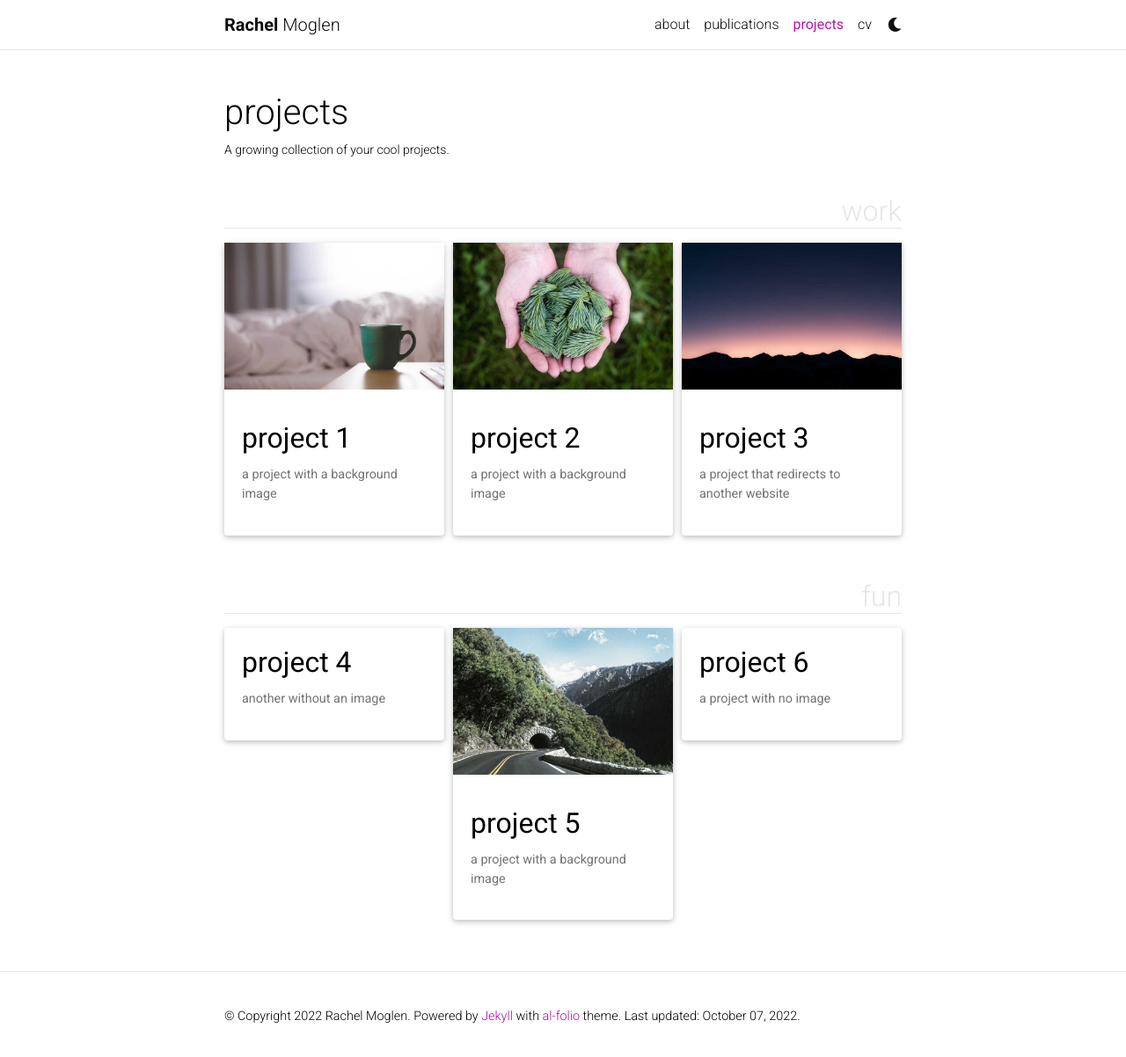
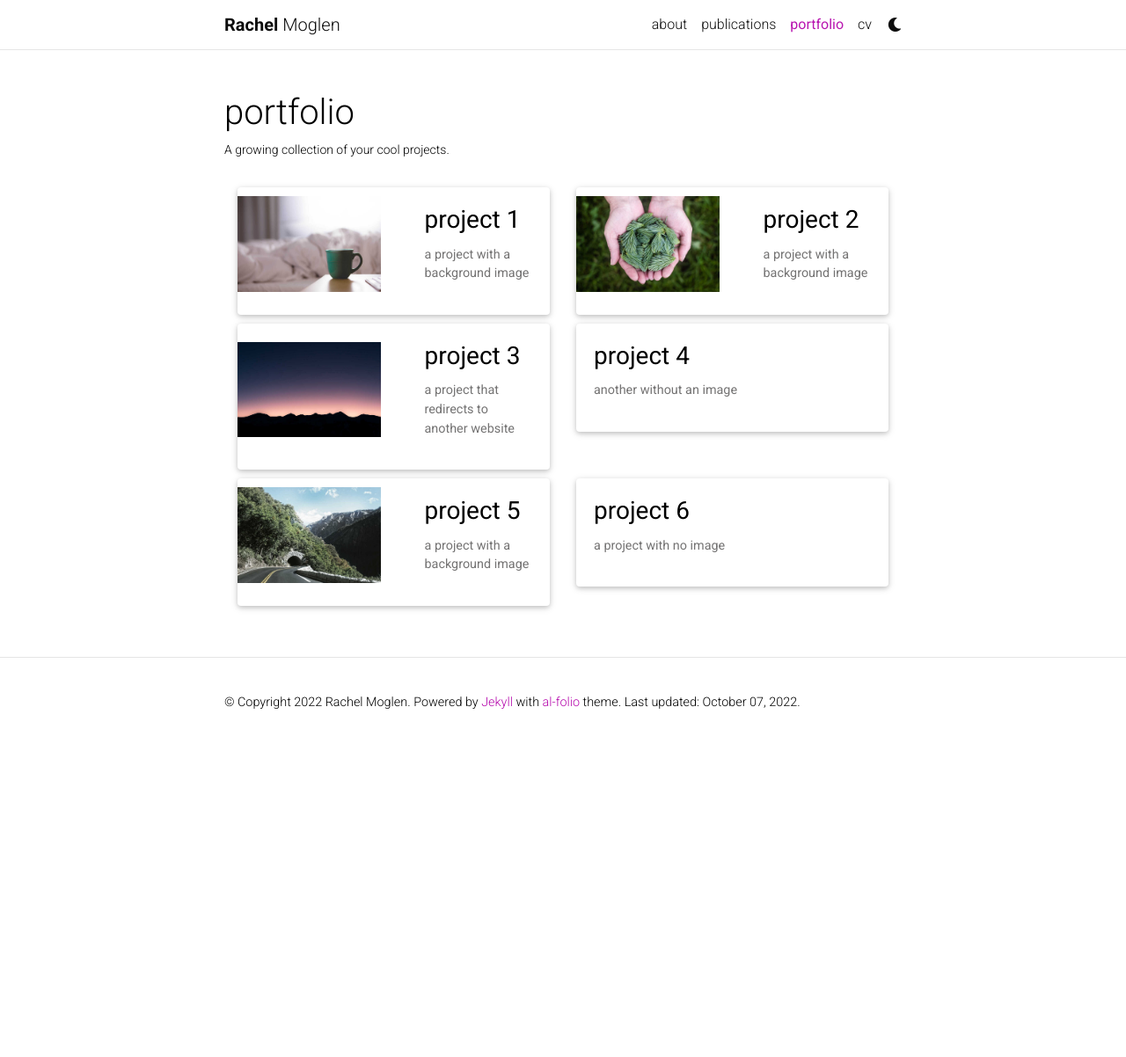
Before and after one commit to rmoglen/rmoglen.github.io, a Jekyll site: the page built from _pages/projects.md, in a window 1280 px wide and 1207 px high. Shown: the top 1202 px of the window at 88% size. Built offline with Jekyll 4.4.1, drawn with Linux system fonts in a browser that asks for light colours; full-size pictures stand in for the smaller copies a plugin makes; comment, search, counter and statistics services are not loaded; a style sheet for code colours, icons or effects is not loaded.

```diff
--- a/_pages/projects.md
+++ b/_pages/projects.md
@@ -1,12 +1,12 @@
 ---
 layout: page
-title: projects
-permalink: /projects/
+title: portfolio
+permalink: /portfolio/
 description: A growing collection of your cool projects.
 nav: true
 nav_order: 2
-display_categories: [work, fun]
-horizontal: false
+display_categories: false #[work, fun]
+horizontal: true
 ---
 
 <!-- pages/projects.md -->
```
